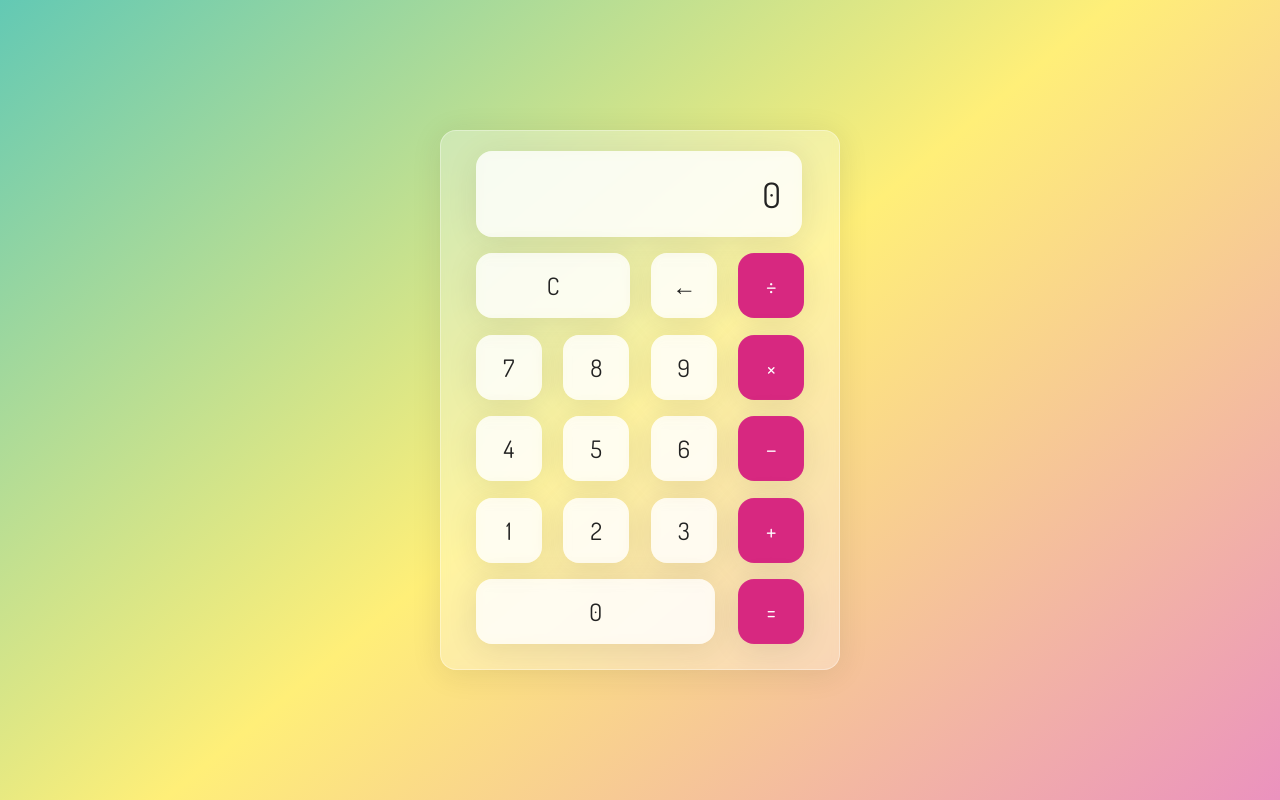
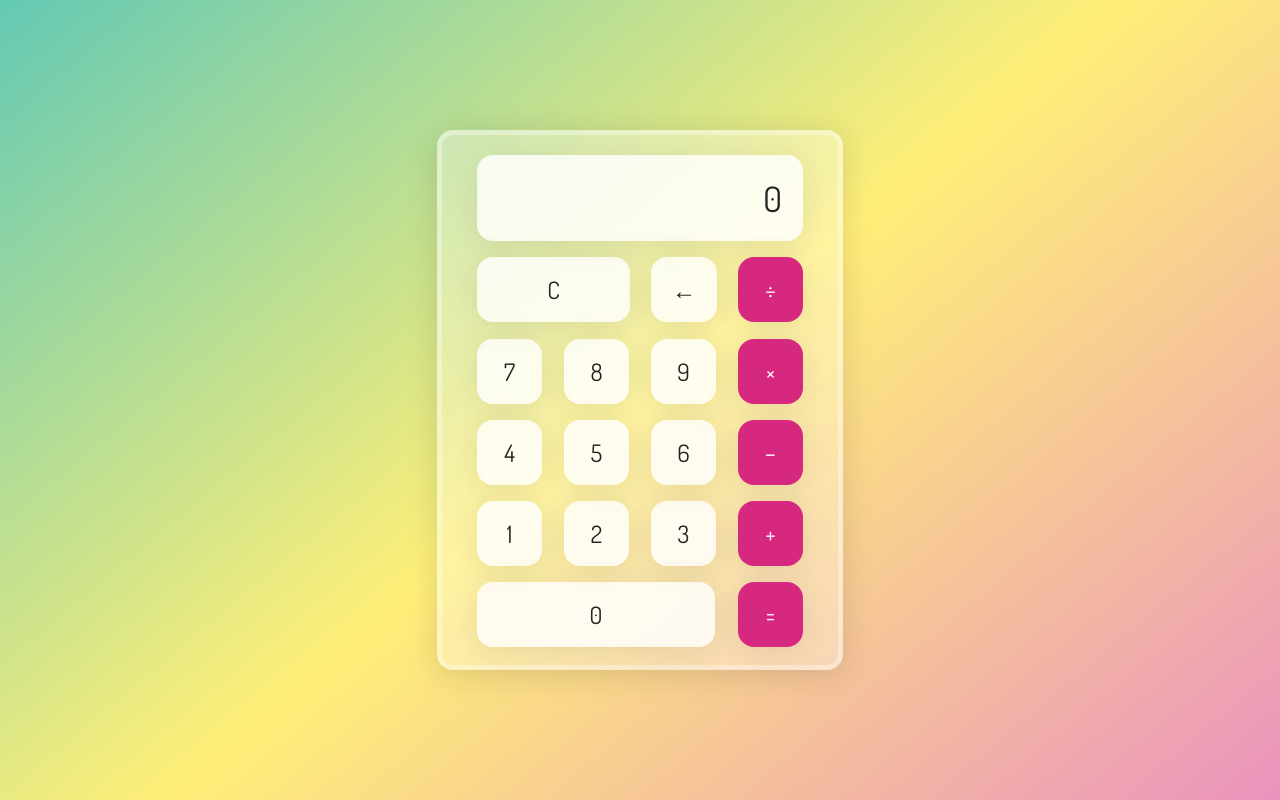
Before and after one commit to ZtoneMaster78/simple-calculator, a plain HTML site: page index.html in a window 1280 px wide. Drawn offline with Linux system fonts and the light colour scheme.

Commit message:
Delete duplicate code in style.css and minor appearance changes.

```diff
--- a/style.css
+++ b/style.css
@@ -22,17 +22,13 @@ body {
 }
 
 .wrapper {
-    backdrop-filter: blur(5.5px);
-    -webkit-backdrop-filter: blur(5.5px);
-    background: rgba(255, 255, 255, 0.75);
-    border: 1px solid rgba(255, 255, 255, 0.01);
-    border-radius: 16px;
-    box-shadow: 0 4px 30px rgba(35, 35, 35, 0.1);
-    color: #232323;
     backdrop-filter: blur(4px);
     -webkit-backdrop-filter: blur(4px);
+    border-radius: 16px;
+    box-shadow: 0 4px 30px rgba(35, 35, 35, 0.15);
+    color: #232323;
     background: rgba(255, 255, 255, 0.30);
-    border: 1px solid rgba(255, 255, 255, 0.34);
+    border: 5px solid rgba(255, 255, 255, 0.35);
     flex-basis: 400px;
     height: 540px;
     padding: 20px 35px;
```
